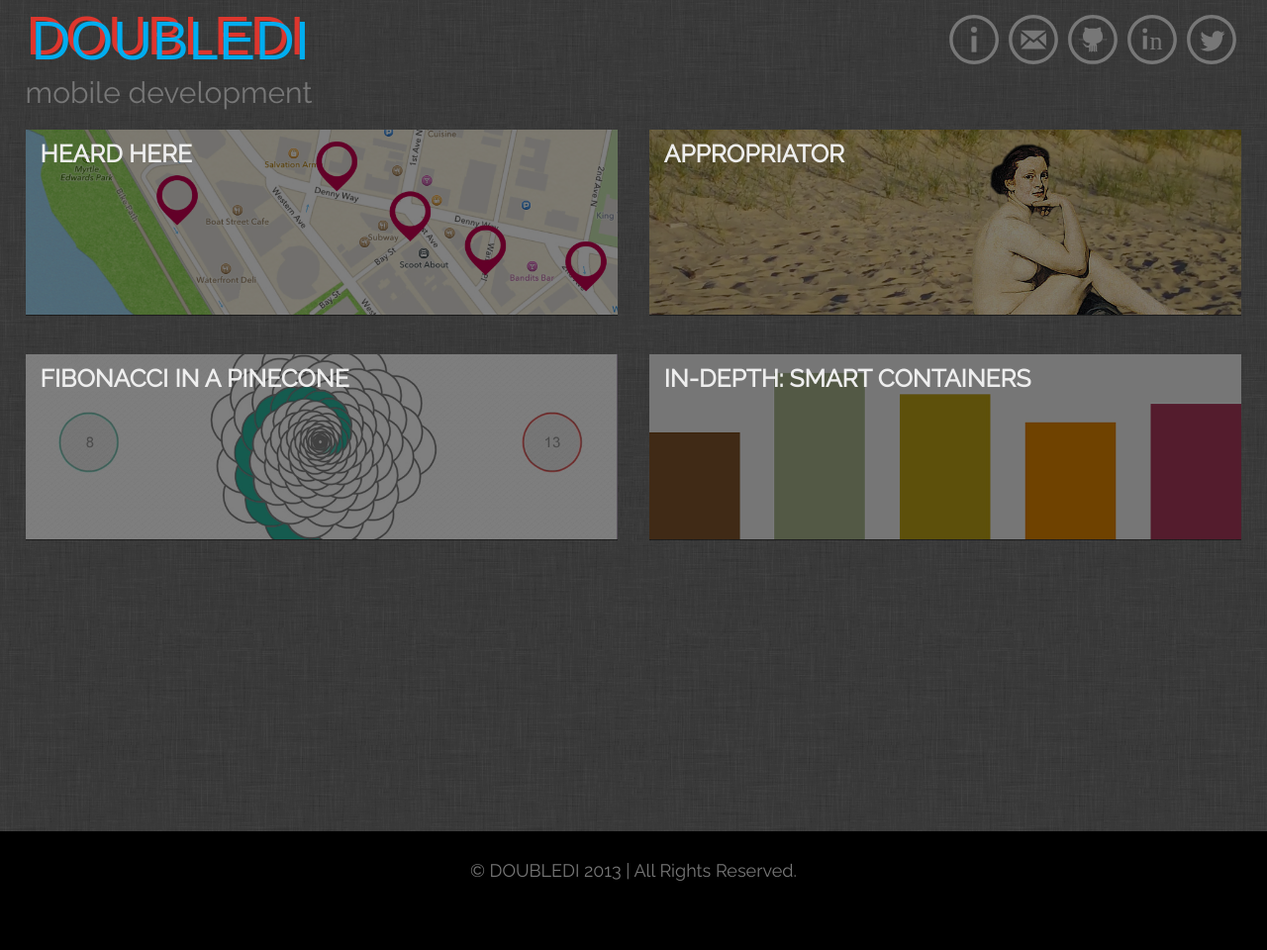
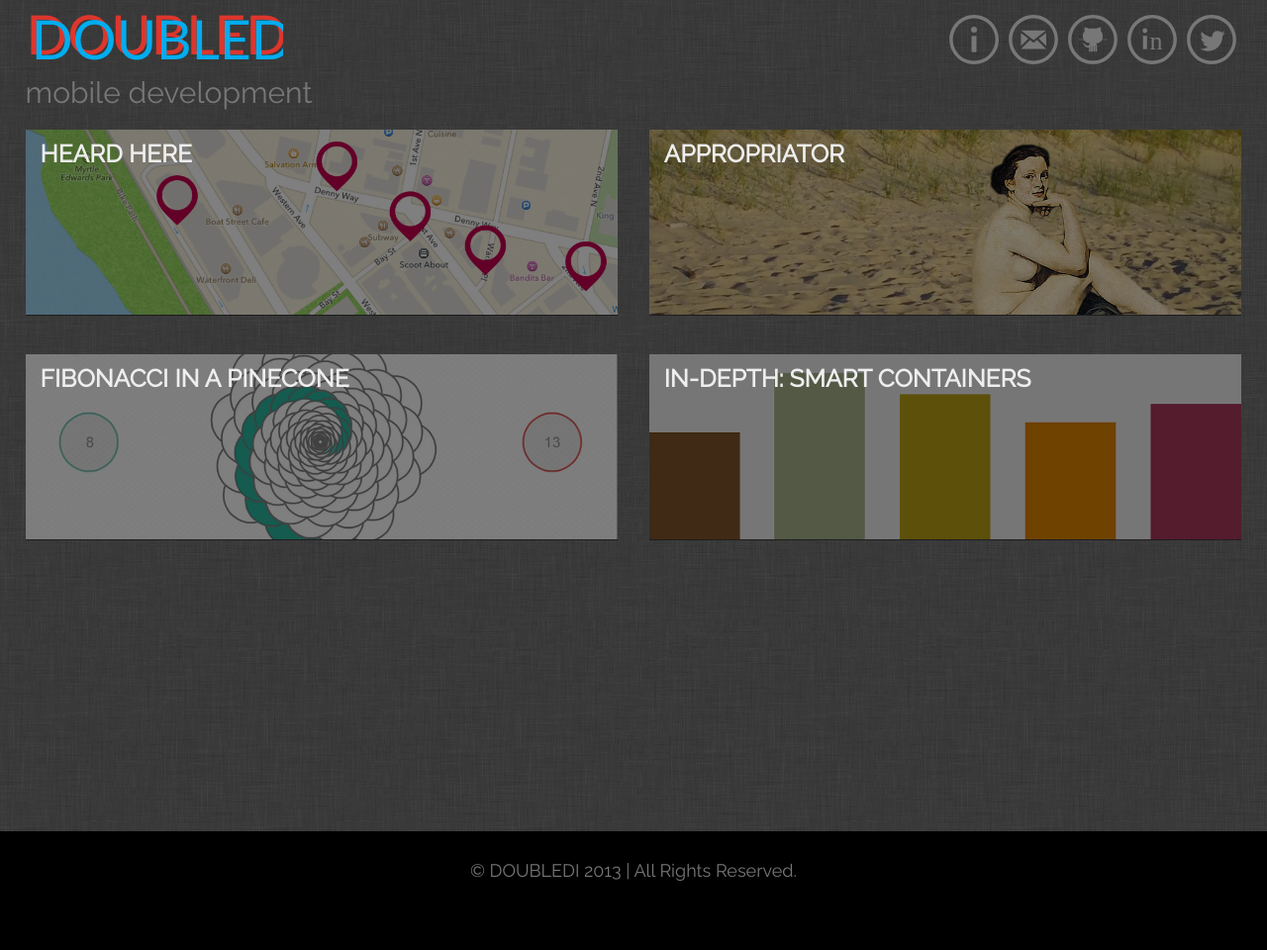
Before and after one commit to diannamertz/doubledi.github.com, a Jekyll site: the page built from index.html, in a window 1280 px wide. Shown: the whole page at 99% size. Built offline with Jekyll 4.4.1, drawn with Linux system fonts in a browser that asks for light colours.

Commit message:
fix firefox

```diff
--- a/_layouts/default.html
+++ b/_layouts/default.html
@@ -43,7 +43,7 @@
                       xmlns:xlink="http://www.w3.org/1999/xlink"
                       x="0px"
                       y="0px"
-                      width="300px"
+                      width="260px"
                       height="60px"
                       viewBox="0 0 {width} {height}"
                       enable-background="new 0 0 {width} {height}"
@@ -52,11 +52,11 @@
                       target="_top">
                 <text transform="matrix(1 0 0 1 0.5049 45.041)"
                       fill="#DD362D"
-                      font-family="'OriyaSangamMN', 'Arial'"
+                      font-family="'OriyaSangamMN', 'Trebuchet MS'"
                       font-size="55">DOUBLEDI</text>
                 <text transform="matrix(1 0 0 1 5.7803 50.127)"
                       fill="#00ADEF"
-                      font-family="'OriyaSangamMN', 'Arial'"
+                      font-family="'OriyaSangamMN', 'Trebuchet MS'"
                       font-size="55">DOUBLEDI</text>
                       </a>
                 </svg>
```
